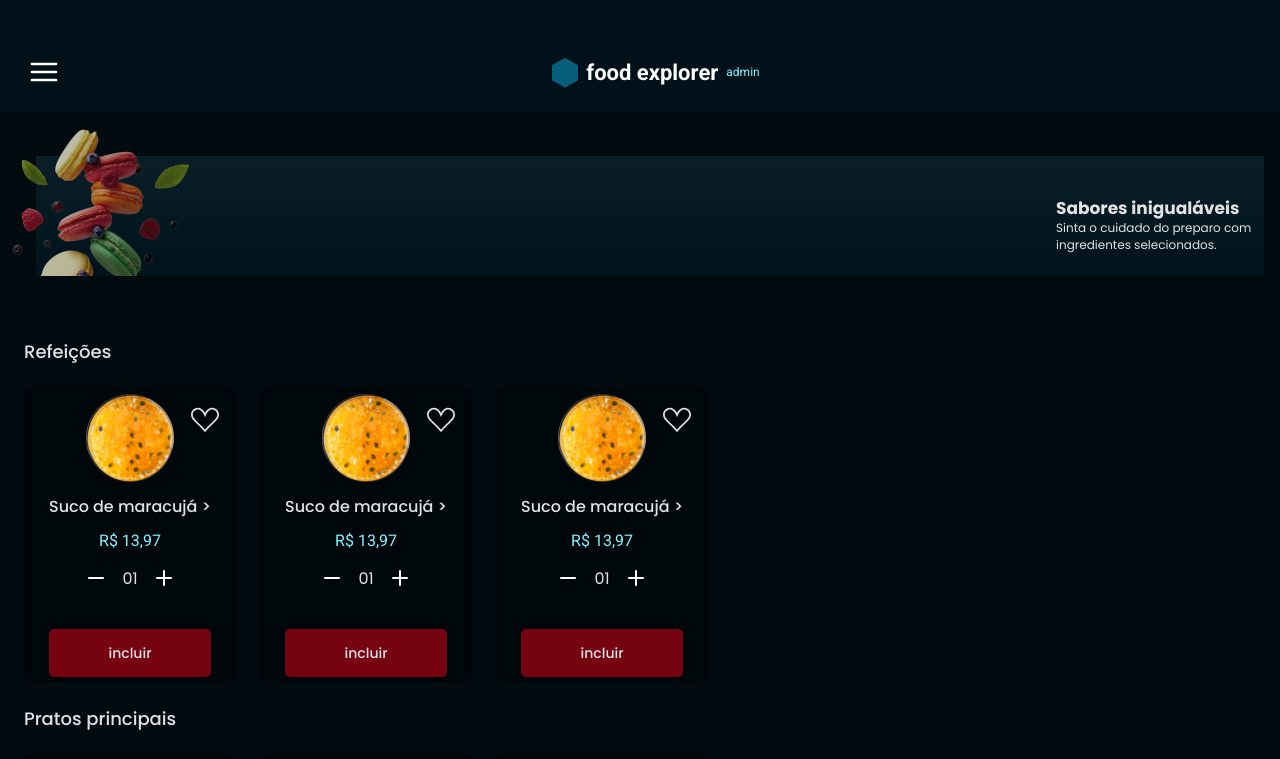
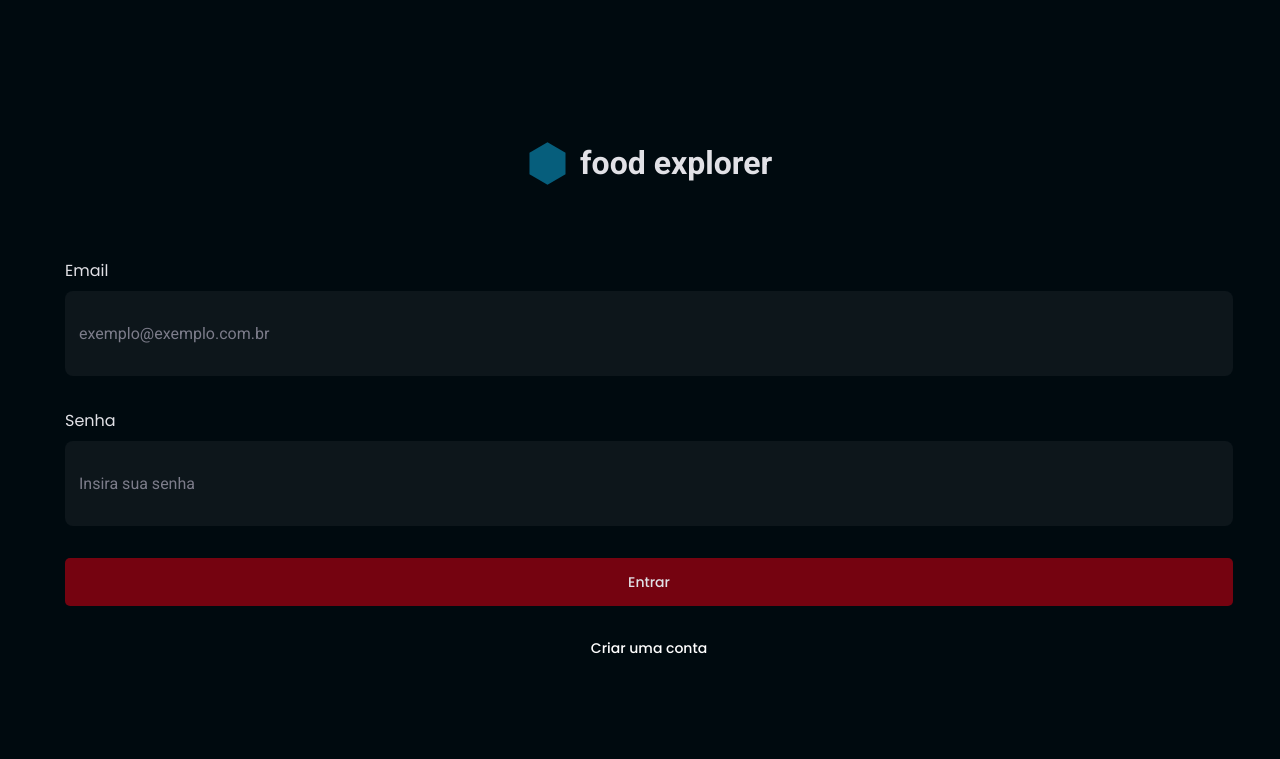
Before and after one commit to brunaporato/front-foodexplorer, a React (Vite) app: page / in a window 1280 px wide. Shown: the top 759 px of the page. Built offline with nearby package versions, Linux system fonts and the light colour scheme.

Commit message:
fix: component bug

```diff
--- a/src/components/InputDishInfo/styles.js
+++ b/src/components/InputDishInfo/styles.js
@@ -7,7 +7,7 @@ export const Container = styled.input`
 
   width: 100%;
 
-  padding: 1.2rem 1.4rem;
+  padding: 3rem 1.4rem;
 
   &::placeholder {
     font-family: 'Roboto', serif;
--- a/src/components/NewIngredient/styles.js
+++ b/src/components/NewIngredient/styles.js
@@ -4,15 +4,16 @@ export const Container = styled.div`
   display: flex;
   align-items: center;
 
-  width: fit-content;
+  max-width: 13rem;
 
-  background-color: ${({ theme, $isNew }) => { $isNew ? "none" : theme.colors.light_600 }};
-  color: ${({ theme, $isNew }) => { $isNew ? theme.colors.light_500 : theme.colors.light_100 }};
+  background-color: ${({ theme, $isNew }) => $isNew ? "none" : theme.colors.light_600};
 
-  border: ${({ theme, $isNew }) => { $isNew ? `1px dashed ${theme.colors.light_500}` : "none" }};
+  color: ${({ theme, $isNew }) => $isNew ? theme.colors.light_500 : theme.colors.light_100 };
+
+  border: ${({ theme, $isNew }) => $isNew ? `1px dashed ${theme.colors.light_500}` : "none" };
   border-radius: .8rem;
 
-  padding: 1rem 1.6rem;
+  padding: .5rem 1.6rem;
 
 
   button {
--- a/src/pages/New/styles.js
+++ b/src/pages/New/styles.js
@@ -105,7 +105,7 @@ export const Container = styled.div`
         background: ${({ theme }) => theme.colors.dark_800};
         border-radius: .5rem;
 
-        padding: .4rem .8rem;
+        padding: .8rem;
         display: flex;
         gap: 1.6rem;
 
--- a/src/routes/index.jsx
+++ b/src/routes/index.jsx
@@ -6,7 +6,7 @@ import { AuthRoutes } from "./auth.routes";
 export function Routes() {
   return (
     <BrowserRouter>
-      <AppRoutes />
+      <AuthRoutes />
     </BrowserRouter>
   )
 }
```
